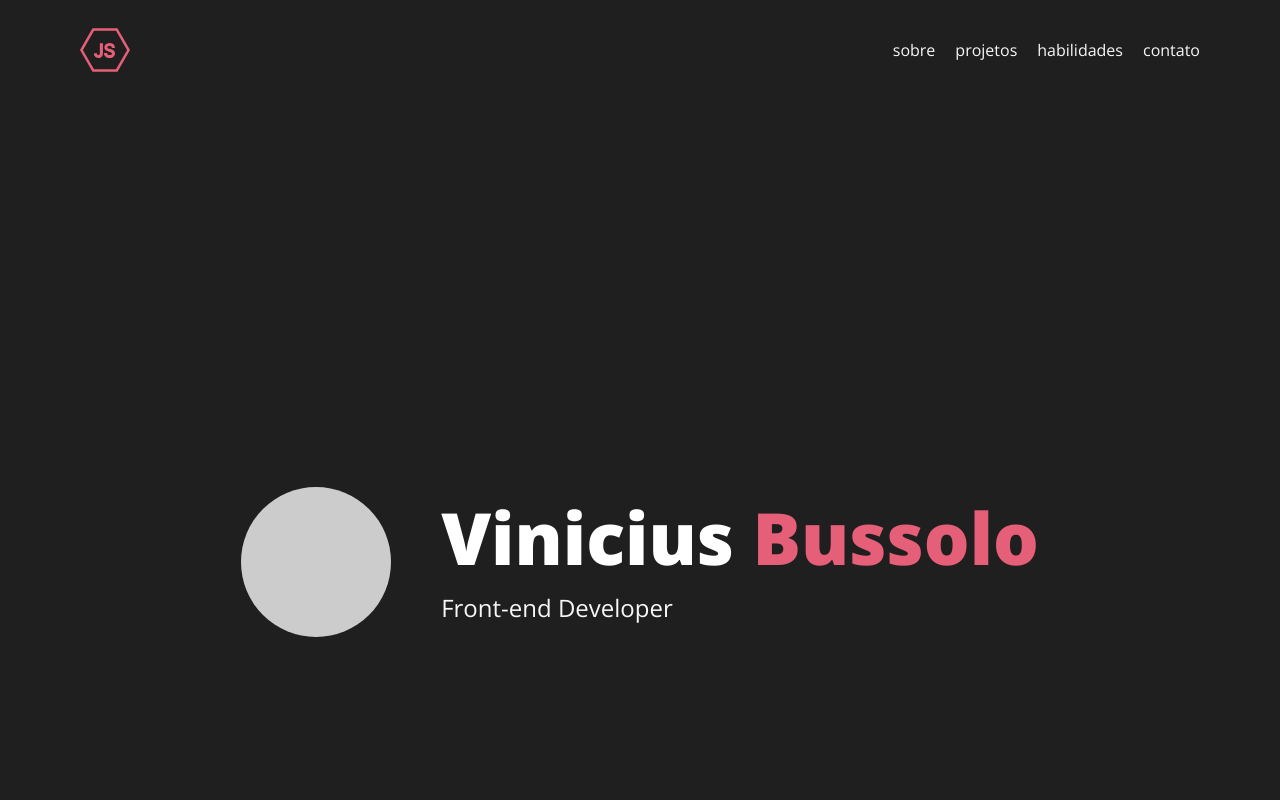
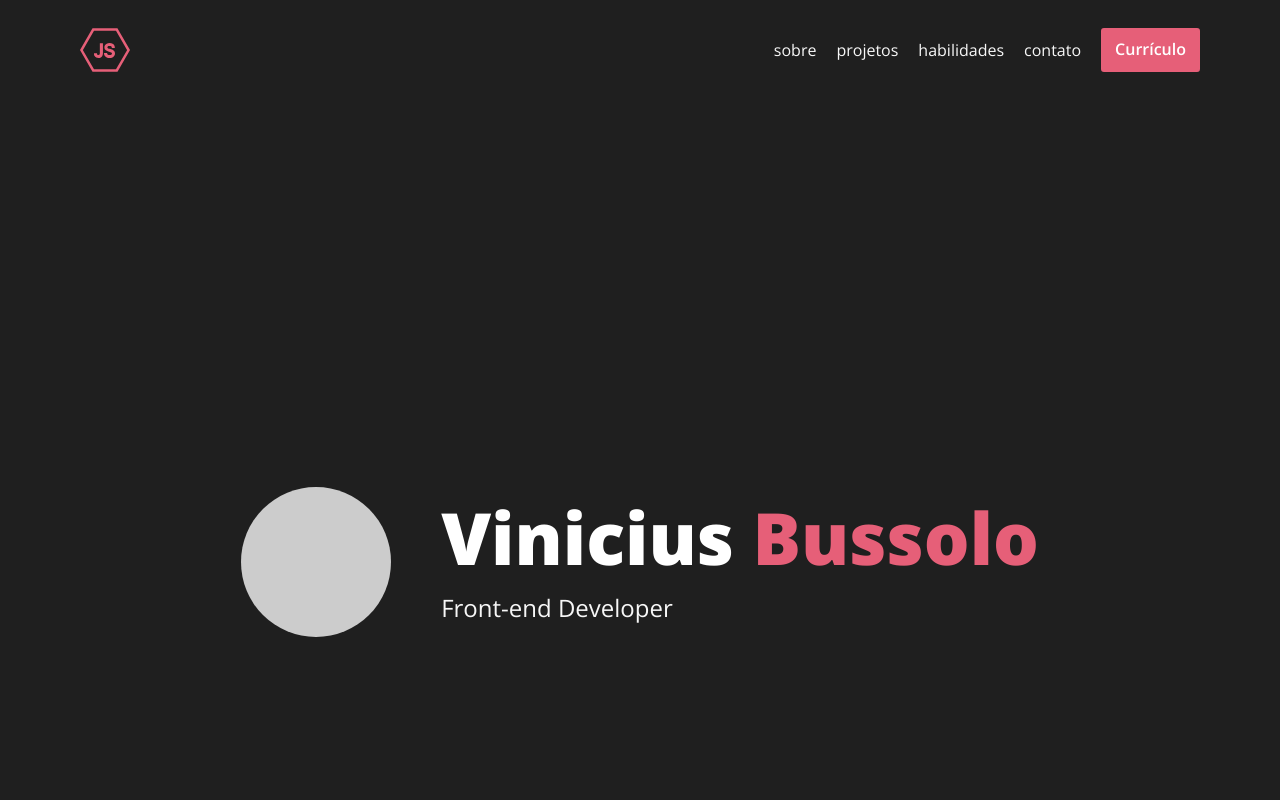
Before and after one commit to ViniciusBussolo1/Portifolio_v2, a Next.js app: page / in a window 1280 px wide. Shown: the top 800 px of the page. Built offline with nearby package versions, Linux system fonts and the light colour scheme.

Commit message:
:sparkles: feat: implemented Anchor Link in header with react-scroll

```diff
--- a/package.json
+++ b/package.json
@@ -12,13 +12,15 @@
     "lucide-react": "^0.288.0",
     "next": "13.5.5",
     "react": "^18",
-    "react-dom": "^18"
+    "react-dom": "^18",
+    "react-scroll": "^1.9.0"
   },
   "devDependencies": {
     "@rocketseat/eslint-config": "^2.1.0",
     "@types/node": "^20",
     "@types/react": "^18",
     "@types/react-dom": "^18",
+    "@types/react-scroll": "^1.8.9",
     "autoprefixer": "^10",
     "eslint": "^8.51.0",
     "eslint-config-next": "13.5.5",
--- a/src/components/about/about.tsx
+++ b/src/components/about/about.tsx
@@ -4,7 +4,10 @@ import { TitleSection } from '../titleSection/titleSection'
 
 export function About() {
   return (
-    <section className="w-full h-[55rem] bg-black-80 flex justify-center items-center px-2">
+    <section
+      id="sobre"
+      className="w-full h-[55rem] bg-black-80 flex justify-center items-center px-2"
+    >
       <div className="flex flex-col gap-[5.625rem]">
         <TitleSection title="Sobre Mim" />
         <div className="max-w-[58.188rem] w-full flex items-center gap-[2.625rem]">
--- a/src/components/contact/contact.tsx
+++ b/src/components/contact/contact.tsx
@@ -4,7 +4,10 @@ import { Mail, Github, Phone, Linkedin } from 'lucide-react'
 
 export function Contact() {
   return (
-    <section className="w-full h-[45.688rem] bg-black-80 flex justify-center items-center">
+    <section
+      id="contato"
+      className="w-full h-[45.688rem] bg-black-80 flex justify-center items-center"
+    >
       <div className="max-w-[39.375rem] w-full flex flex-col justify-center items-center gap-[5.625rem]">
         <TitleSection title="Contact" />
         <h5 className="text-xl leading-normal font-normal text-center text-white-0">
@@ -12,7 +15,7 @@ export function Contact() {
           de emprego ou projeto, ou se precisar de mais informações, não hesite
           em contactar-me.
         </h5>
-        <button className="px-[0.875rem] py-2 rounded-[0.188rem] bg-red text-base leading-[1.7rem] font-semibold text-white-0">
+        <button className="px-[0.875rem] py-2 rounded-[0.188rem] bg-red-500 text-base leading-[1.7rem] font-semibold text-white-0 hover:bg-red-600 hover:text-white-90">
           Fale Comigo
         </button>
         <div className="flex items-center gap-5">
--- a/src/components/footer/footer.tsx
+++ b/src/components/footer/footer.tsx
@@ -3,7 +3,7 @@ export function Footer() {
     <footer className="w-full h-[4.188rem] bg-black-88 flex justify-center items-center">
       <div>
         <span className="text-base leading-[1.7rem] font-normal text-white-0">
-          Vinicius <span className="text-red">Bussolo</span> - 2023
+          Vinicius <span className="text-red-500">Bussolo</span> - 2023
         </span>
       </div>
     </footer>
--- a/src/components/header/header.tsx
+++ b/src/components/header/header.tsx
@@ -1,3 +1,5 @@
+'use client'
+import { Link } from 'react-scroll'
 import Image from 'next/image'
 import Logo from '../../../public/Logo.svg'
 
@@ -8,12 +10,55 @@ export function Header() {
         <Image src={Logo} alt="Logo" />
         <nav>
           <ul className="flex items-center gap-5">
-            <li className="text-base leading-normal text-white-90">sobre</li>
-            <li className="text-base leading-normal text-white-90">projetos</li>
-            <li className="text-base leading-normal text-white-90">
-              habilidades
+            <li className="text-base leading-normal text-white-90 cursor-pointer hover:text-white-80">
+              <Link
+                to="sobre"
+                spy={true}
+                smooth={true}
+                offset={-70}
+                duration={800}
+              >
+                sobre
+              </Link>
             </li>
-            <li className="text-base leading-normal text-white-90">contato</li>
+            <li className="text-base leading-normal text-white-90 cursor-pointer hover:text-white-80">
+              <Link
+                to="projetos"
+                spy={true}
+                smooth={true}
+                offset={-70}
+                duration={800}
+              >
+                projetos
+              </Link>
+            </li>
+            <li className="text-base leading-normal text-white-90 cursor-pointer hover:text-white-80">
+              <Link
+                to="habilidades"
+                spy={true}
+                smooth={true}
+                offset={-70}
+                duration={800}
+              >
+                habilidades
+              </Link>
+            </li>
+            <li className="text-base leading-normal text-white-90 cursor-pointer hover:text-white-80">
+              <Link
+                to="contato"
+                spy={true}
+                smooth={true}
+                offset={-70}
+                duration={800}
+              >
+                contato
+              </Link>
+            </li>
+            <li>
+              <button className="px-[0.875rem] py-2 bg-red-500 rounded-[0.188rem] text-base leading-[1.7rem] font-semibold text-white-0 hover:bg-red-600 hover:text-white-90">
+                Currículo
+              </button>
+            </li>
           </ul>
         </nav>
       </div>
--- a/src/components/hero/hero.tsx
+++ b/src/components/hero/hero.tsx
@@ -1,3 +1,5 @@
+'use client'
+import { Link } from 'react-scroll'
 import Image from 'next/image'
 import Arrow from '../../../public/Hero_Arrow.svg'
 
@@ -9,14 +11,24 @@ export function Hero() {
           <div className="w-[150px] h-[150px] bg-white-80 rounded-[50%]"></div>
           <div className="space-y-3">
             <h1 className="text-7xl leading-[4.95rem] font-extrabold text-white-0">
-              Vinicius <span className="text-red">Bussolo</span>
+              Vinicius <span className="text-red-500">Bussolo</span>
             </h1>
             <h4 className="text-2xl leading-normal font-light text-white-90">
               Front-end Developer
             </h4>
           </div>
         </div>
-        <Image src={Arrow} alt="Arrow" className="absolute bottom-0" />
+        <Link
+          to="sobre"
+          spy={true}
+          smooth={true}
+          offset={-70}
+          duration={500}
+          className="absolute bottom-0 cursor-pointer"
+        >
+          {' '}
+          <Image src={Arrow} alt="Arrow" />
+        </Link>
       </div>
     </section>
   )
--- a/src/components/projects/cardProjects/cardProjects.tsx
+++ b/src/components/projects/cardProjects/cardProjects.tsx
@@ -22,7 +22,7 @@ export function CardProjects({
         height={0}
         className="rounded-[0.625rem] w-full"
       />
-      <h4 className="text-2xl leading-normal font-semibold text-red">
+      <h4 className="text-2xl leading-normal font-semibold text-red-500">
         {title}
       </h4>
       <p className="text-base leading-[1.7rem] font-normal text-white-0">
--- a/src/components/projects/projects.tsx
+++ b/src/components/projects/projects.tsx
@@ -5,7 +5,10 @@ import { ProjectItems } from '@/data/projectsItems'
 
 export function Projects() {
   return (
-    <section className="w-full h-[84.938rem] bg-black-80 flex justify-center items-center px-2">
+    <section
+      id="projetos"
+      className="w-full h-[84.938rem] bg-black-80 flex justify-center items-center px-2"
+    >
       <div className="h-[69.938rem] w-full flex flex-col justify-center items-center gap-[5.625rem]">
         <TitleSection title="Projetos" />
         <div className="grid grid-cols-2 gap-[3.125rem]">
--- a/src/components/skllis/cardSkills/cardSkills.tsx
+++ b/src/components/skllis/cardSkills/cardSkills.tsx
@@ -16,7 +16,9 @@ export function CardSkills({ image, name, description }: cardSkillsProps) {
         height={0}
         className="rounded-[0.625rem] h-[4.688rem] w-[5.563rem]"
       />
-      <h4 className="text-2xl leading-normal font-semibold text-red">{name}</h4>
+      <h4 className="text-2xl leading-normal font-semibold text-red-500">
+        {name}
+      </h4>
       <p className="text-base leading-[1.7rem] font-normal text-white-0">
         {description}
       </p>
--- a/src/components/skllis/skills.tsx
+++ b/src/components/skllis/skills.tsx
@@ -4,7 +4,10 @@ import { CardSkills } from './cardSkills/cardSkills'
 
 export function Skills() {
   return (
-    <section className="w-full h-[95rem] bg-black-80 flex justify-center items-center px-2">
+    <section
+      id="habilidades"
+      className="w-full h-[95rem] bg-black-80 flex justify-center items-center px-2"
+    >
       <div className="h-[47.563rem] w-full flex flex-col justify-center items-center gap-[5.625rem]">
         <TitleSection title="Habilidades" />
         <div className="grid grid-cols-2 gap-[3.125rem]">
--- a/src/components/titleSection/titleSection.tsx
+++ b/src/components/titleSection/titleSection.tsx
@@ -8,7 +8,7 @@ export function TitleSection({ title }: tilteSectionProps) {
       <h2 className="text-5xl leading-normal font-extrabold text-white-0">
         {title}
       </h2>
-      <div className="w-[3.75rem] h-1 stroke-[0.25rem] bg-red rounded"></div>
+      <div className="w-[3.75rem] h-1 stroke-[0.25rem] bg-red-500 rounded"></div>
     </div>
   )
 }
--- a/tailwind.config.ts
+++ b/tailwind.config.ts
@@ -18,7 +18,10 @@ const config: Config = {
           '80': '#CCCCCC',
           '90': '#F7F7F7',
         },
-        red: '#E65F78',
+        red: {
+          '500': '#E65F78',
+          '600': '#CF556C',
+        },
       },
       boxShadow: {
         'card-project': '0px 4px 4px 0px rgba(0, 0, 0, 0.25)',
```
Also changed, not shown: public/Code.svg (added), 1 other file (tests, documents, lock files or other folders).
